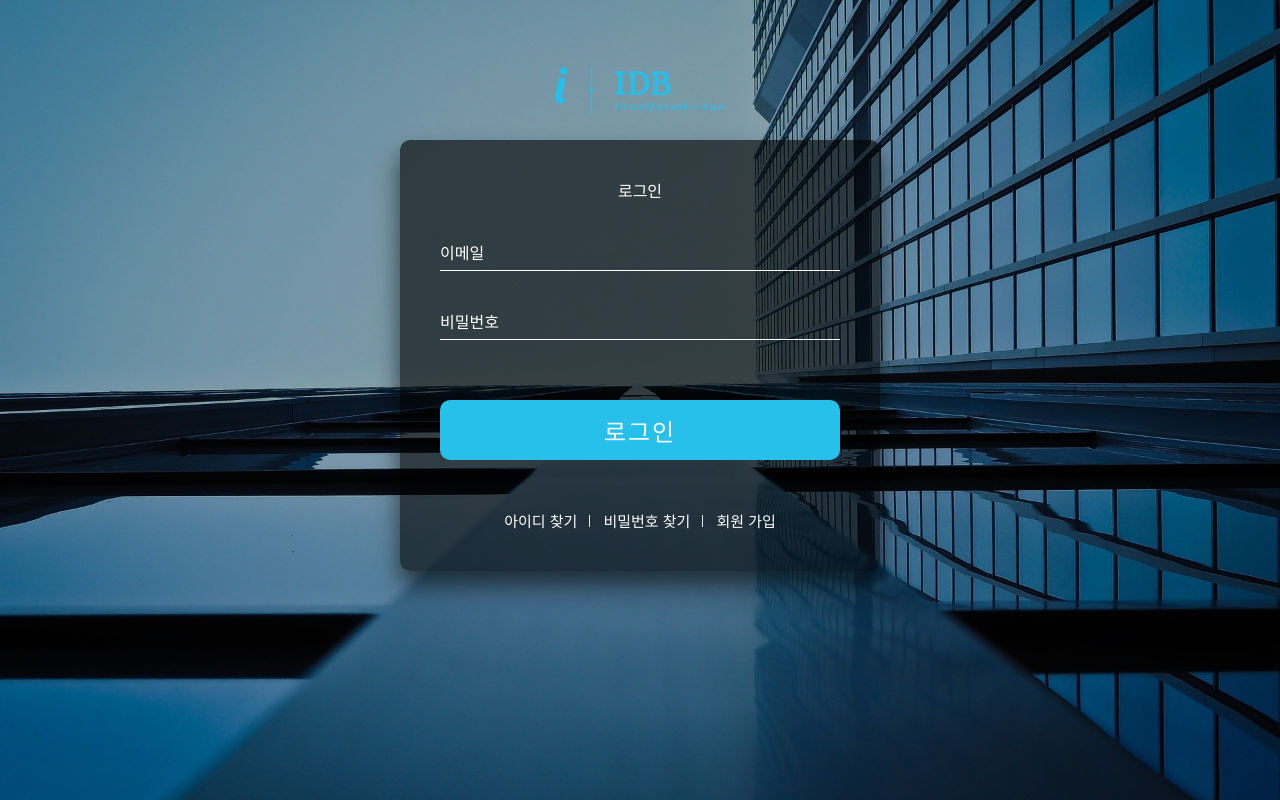
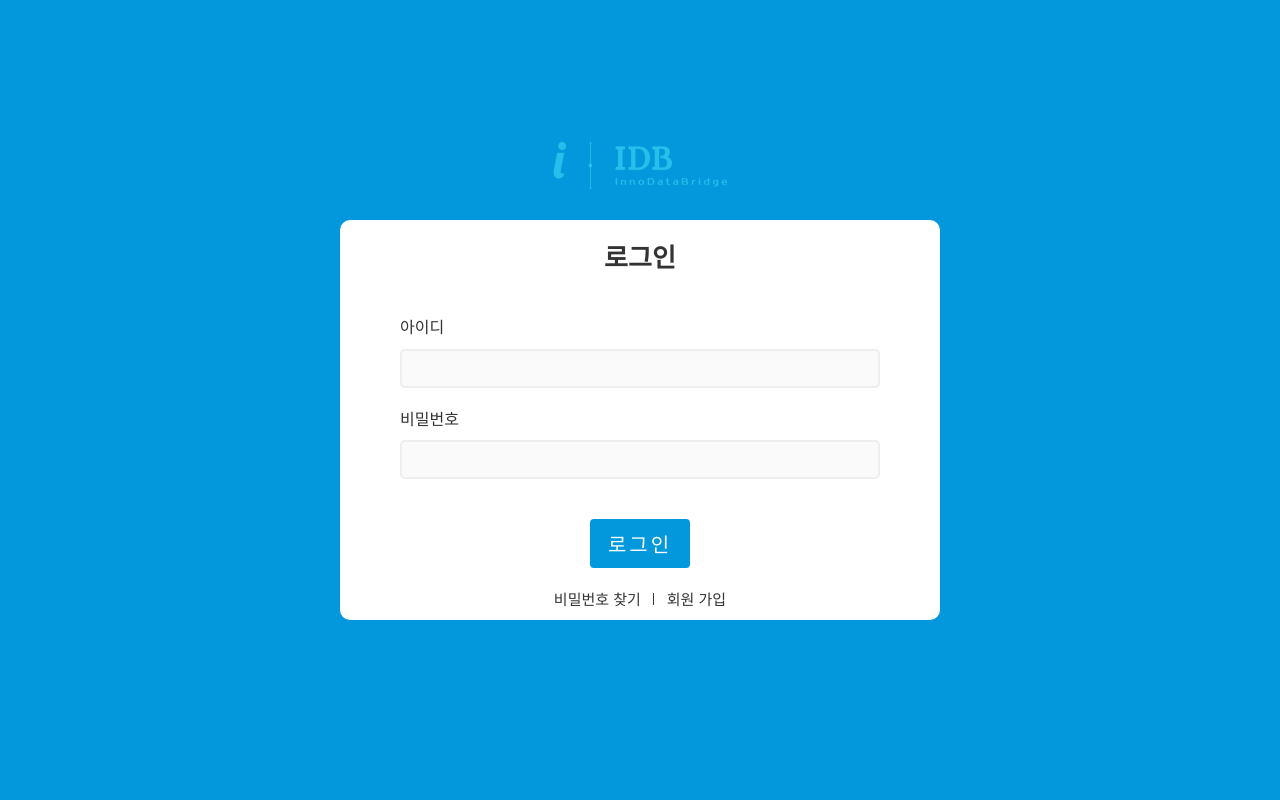
Before and after one commit to kmsdoit/WorkReportWithVueAndGo, a Vue app in the folder frontend/: page /login in a window 1280 px wide. Built offline with nearby package versions, Linux system fonts and the light colour scheme.

Commit message:
회원가입, 로그인 레이아웃 수정완료

```diff
--- a/frontend/src/components/Login.vue
+++ b/frontend/src/components/Login.vue
@@ -1,34 +1,48 @@
 <template>
-  <div class='login-container'>
+  <div class="login-bg">
     <!-- <Header></Header> -->
-    <div class="logo-box">
-      <img src="../assets/IDB_logo.png" alt="IDB_LOGO">
-    </div>
+    <div class="login-content">
+      <router-link to="/">
+        <img class="logo-img" src="../assets/IDB_logo.png" alt="IDB_LOGO" />
+      </router-link>
       <div class="login-box">
         <h2>로그인</h2>
         <form @submit.prevent="doLogin">
           <div class="user-box">
-          <input id="userID" type="text" name="" required="" v-model="userId"/>
-          <label>이메일</label>
+            <label>아이디</label>
+            <input
+              id="userID"
+              type="text"
+              name=""
+              required=""
+              v-model="userId"
+            />
           </div>
           <div class="user-box">
-          <input id="userPW" type="password" name="" required="" v-model="userPw"/>
             <label>비밀번호</label>
+            <input
+              id="userPW"
+              type="password"
+              name=""
+              required=""
+              v-model="userPw"
+            />
           </div>
-        <button type="submit" class='login-btn'>로그인</button>
+          <button type="submit" class="login-btn">로그인</button>
         </form>
-      <div class="find-and-register">
-        <button class='findId-btn'>아이디 찾기</button>
-        <button class='findPw-btn'>비밀번호 찾기</button>
-        <button class='signUp-btn' @click="goRegister()">회원 가입</button>
+        <div>
+          <!-- <button class="findId-btn">아이디 찾기</button> -->
+          <button class="findPw-btn">비밀번호 찾기</button>
+          <button class="signUp-btn" @click="goRegister()">회원 가입</button>
         </div>
+      </div>
+
     </div>
   </div>
 </template>
 
 <script>
-
-import axios from 'axios';
+import axios from "axios";
 // import Header from './Header.vue';
 
 export default {
@@ -46,179 +60,161 @@ export default {
       saveData.userId = this.userId;
       saveData.userPw = this.userPw;
       // fetch는 비교적 최신 브라우저에서만 동작하므로, 브라우저의 호환성을 위해 axios 라이브러리를 주로 쓴다고 함.
-            axios.post("url~~~")
-                .then(result => {
+      axios
+        .post("url~~~")
+        .then((result) => {
           console.log(result);
-            }).catch((err) => {
+
+          // 로그인 성공시
+          // this.$router.push("/main");
+
+
+        })
+        .catch((err) => {
           console.log(err);
         });
     },
     goRegister() {
       this.$router.push("/register");
-        }
+    },
   },
   // components: { Header }
-}
+};
 </script>
 
 <style>
-.login-container {
+.login-bg {
   width: 100vw;
   height: 100vh;
   overflow: hidden;
-  background-image: linear-gradient( rgba(0,0,0,0.3), rgba(0,0,0,0.3) ), url("../assets/architecture.jpg");
-  background-size: cover;
-  background-repeat: no-repeat;
-  background-position: center;
-  color: #fff;
+  /* background-color: #03a9f4; */
+  background-color: #0298db;
   font-size: 16px;
   font-weight: 400;
   line-height: 1.4;
-  font-family: -apple-system, BlinkMacSystemFont, "Segoe UI", Roboto, Oxygen, Ubuntu, Cantarell, "Open Sans", "Helvetica Neue", sans-serif;
+  font-family: -apple-system, BlinkMacSystemFont, "Segoe UI", Roboto, Oxygen,
+    Ubuntu, Cantarell, "Open Sans", "Helvetica Neue", sans-serif;
   margin: 0;
   padding: 0;
   box-sizing: border-box;
   text-align: center;
   position: relative;
 }
-/* logo-box */
-.logo-box {
-  width: 400px;
-  display: flex;
-  justify-content: center;
-  align-items: center;
-  margin: 100px auto 0;
+
+/* 로고 + 로그인 박스 */
+.login-content {
+  display: block;
+  margin: 140px auto;
+  width: 100%;
+  max-width: 1000px;
+  /* height: 400px; */
 }
-.logo-box img {
-  width: 200px;
-  height: 50px;
+
+/* logo-img */
+.logo-img {
+  display: block;
+  margin: 0 auto;
+  margin-top: 50px;
+  margin-bottom: 30px;
   image-rendering: -webkit-optimize-contrast;
   transform: translateZ(0);
   backface-visibility: hidden;
 }
 
-/* 로그인 박스 */
+/* login box */
 .login-box {
+  width: 100%;
+  max-width: 600px;
   display: block;
-  width: 400px;
-  margin: 10px auto;
-  padding: 40px;
-  background: rgba(0, 0, 0, 0.6);
+  margin: 0 auto;
+  height: 400px;
+  background: #fff;
+  color: #333;
+  border: none;
   border-radius: 10px;
-  box-shadow: 0 15px 25px rgba(0, 0, 0, 0.6);
+}
+.login-box h2 {
+  font-size: 26px;
+  font-weight: 800;
+  padding: 20px;
 }
 
-.login-box h2 {
-  margin: 0 0 30px;
-  padding: 0;
-  text-align: center;
+/* input + label in login box */
+.user-box {
+  width: 100%;
+  display: block;
+  margin: 10px auto;
+  text-align: left;
 }
-
-.user-box {
-  position: relative;
+.user-box:last-child {
+  margin-top: 30px;
+}
+.user-box input {
+  border: 2px solid #eee;
+  border-radius: 5px;
+  background-color: #fafafa;
+  padding: 10px;
+  width: 80%;
+  display: block;
+  margin: 10px auto;
+}
+.user-box label {
+  width: 80%;
+  display: block;
+  margin: 20px auto 10px;
 }
 
 
-.user-box input {
-  width: 100%;
-  padding: 10px 0;
-  font-size: 16px;
-  color: #fff;
-  margin-bottom: 30px;
-  border: none;
-  border-bottom: 1px solid #fff;
-  outline: none;
-  background: transparent;
-}
-.user-box label {
-  position: absolute;
-  top: 0;
-  left: 0;
-  padding: 10px 0;
-  font-size: 16px;
-  color: #fff;
-  pointer-events: none;
-  transition: 0.5s;
-}
-
-.user-box input:hover ~ label, .user-box input:valid ~ label {
-  top: -30px;
-  left: 0;
-  color: #e5e5e5;
-  font-size: 14px;
-}
-.user-box input:focus ~ label, .user-box input:valid ~ label {
-  top: -30px;
-  left: 0;
-  color: #c8c8c8;
-  font-size: 14px;
-}
-
-
-
+/* login button */
 .login-btn {
-  position: relative;
   display: inline-block;
   width: 100%;
-  height: 60px;
-  padding: 5px 5px;
-  font-size: 24px;
-  font-weight: 500;
+  max-width: 100px;
+  padding: 10px 15px;
+  font-size: 20px;
   text-decoration: none;
-  transition: 0.5s;
-  letter-spacing: 2px;
+  letter-spacing: 3px;
   margin-top: 30px;
 	color: #fff;
+  cursor: pointer;
+  transition: 0.5s;
   border: none;
-  border-radius: 10px;
-  background-color: #26c0eb;
-  cursor: pointer;
+	border-radius: 4px;
+  background: #0298db;
 }
 .login-btn:hover {
-  /* background-color: #fff;
-  border: 3px solid #26bfeb; */
-  /* color: #26bfeb; */
   background-color: #0276aa;
 }
 
-.find-and-register {
-  display: flex;
-  justify-content: center;
-  align-items: center;
-  /* width: 400px; */
-  text-align: center;
-}
-
-.findId-btn,
+/* pw,  */
 .findPw-btn,
 .signUp-btn {
-  margin-top: 50px;
+  margin-top: 20px;
   padding: 0 13px 0;
   border: none;
   background: transparent;
-  color: white;
+  color: #333;
   font-size: 15px;
   transition: 0.5s;
   cursor: pointer;
   position: relative;
 }
-.findId-btn::after, .findPw-btn::after {
+
+.findPw-btn::after {
   content: "";
   width: 1px;
   height: 12px;
-  background-color: #e5e5e5;
+  background-color: #333;
   position: absolute;
   top: 0;
   bottom: 0;
   right: 0;
   margin: auto;
 }
-.findId-btn:hover,
+
 .findPw-btn:hover,
 .signUp-btn:hover {
-  border-bottom: 1px solid #fff;
-  color: #26bfeb;
+  /* border-bottom: 1px solid #333; */
+  color: #0298db;
 }
-
-
 </style>
--- a/frontend/src/components/Register.vue
+++ b/frontend/src/components/Register.vue
@@ -1,64 +1,66 @@
 <template>
 <!-- <Header></Header> -->
+<div class="register-bg">
+  <router-link to="/">
+    <img class="logo-img" src="../assets/IDB_logo.png" alt="IDB_LOGO">
+  </router-link>
   <div class="register-container">
-		<!-- <div class="w-30">
-			<div>idb관련 이미지나 로고 넣기</div>
-		</div> -->
-		<!-- <div class="w-70"> -->
-    <div class="logo-box">
-      <img src="../assets/IDB_logo.png" alt="IDB_LOGO">
-    </div>
-			<form @submit.prevent="submitForm" class="register-form">
+			<form @submit.prevent="submitForm">
 				<h2> 회원가입 </h2>
 				<!-- ID -->
-				<div class="id-box register-div">
+				<div class="id-box register-box">
 					<label for="id">아이디</label>
 					<input type="text" id="id" autofocus v-model="id" @blur="IdValidation()"/>
-					<!-- <p class="idNone" id="idMsg">{{idMsg}}</p> -->
+					<p class="idNone" id="idMsg">{{idMsg}}</p>
 				</div>
 				<!-- PW -->
-				<div class="pw-box register-div">
+				<div class="pw-box register-box">
 					<label for="pw">비밀번호</label>
 					<input type="password" id="pw" v-model="pw" @blur="PwValidation()"/>
 					<p class="pwNone" id="pwMsg">{{pwMsg}}</p>
 				</div>
 				<!-- PW확인 -->
-				<div class="pw-check-box register-div">
+				<div class="pw-check-box register-box">
 					<label for="pwCheck">비밀번호 확인</label>
 					<input type="password" id="pwCheck" v-model="pwCheck" @blur="PwCheckValidation()"/>
 					<p class="pwCheckNone" id="pwCheckMsg">{{pwCheckMsg}}</p>
 				</div>
         <!-- ! 이메일이랑 네임 묶고 -->
         <!-- Name -->
-        <div class="name-box register-div">
-          <label for="name">이름</label>
+        <div class="name-box register-box2">
+          <p>이름</p>
           <input type="text" id="name" v-model="name" />
           <p class="nameNone" id="nameMsg">{{nameMsg}}</p>
         </div>
 				<!-- Email -->
-				<div class="email-box register-div">
-					<label for="email">이메일</label>
+				<div class="email-box register-box2">
+					<p>이메일</p>
 					<input type="email" id="email" v-model="email" />
 					<p class="emailNone" id="emailMsg">{{emailMsg}}</p>
 				</div>
+        <div style="clear: both"></div>
         <!-- ! 입사일이랑 직책 묶자 -->
 				<!-- 입사일 -->
-				<div class="join-box register-div">
-					<label for="joinCompany">입사일</label>
+				<div class="join-box register-box2">
+					<p>입사일</p>
 					<input type="text" id="joinCompany" v-model="joinCompany"  />
 					<p class="joinCompanyNone" id="joinCompanyMsg">{{joinCompanyMsg}}</p>
 				</div>
         <!-- 직책 -->
-				<div class="position-box register-div">
-					<label for="position">직책</label>
+				<div class="position-box register-box2">
+					<p>직책</p>
 					<input type="text" id="position" v-model="position" />
           <p class="positionNone" id="positionMsg">{{positionMsg}}</p>
 				</div>
+        <div style="clear: both"></div>
         <!-- 가입버튼 -->
 				<button type="submit" class="register-btn">가입하기</button>
 			</form>
 		</div>
 	<!-- </div> -->
+
+</div>
+
 </template>
 
 <script>
@@ -89,11 +91,13 @@ export default {
     methods: {
         //^ id 유효성 검사 (id 형식으로 변경해야함)
         IdValidation() {
-            /* eslint-disable */
-            // 아이디는 공백이면 안되고, 이메일 형식으로 작성되어야 한다.
-            const reg = /^[0-9a-zA-Z]([-_.]?[0-9a-zA-Z])*@[0-9a-zA-Z]([-_.]?[0-9a-zA-Z])*.[a-zA-Z]{2,3}$/i;
-            const isValidId = reg.test(this.id);
-            console.log(isValidId); // 유효한 id를 입력하면 true가 나와야함
+        /* eslint-disable */
+        // 영문 대문자 또는 소문자 또는 숫자로 시작하는 아이디, 길이는 5~15자, 끝날때 제한 없음
+        const idReg = /^[A-za-z0-9]{5,15}/g;
+        const isValidId = idReg.test(this.id);
+
+
+
             const userId = document.getElementById("id");
             if (this.id.length == 0) {
                 userId.classList.add("border-red");
@@ -146,7 +150,18 @@ export default {
                 userPwCheck.classList.remove("border-red");
                 this.pwCheckMsg = "";
             }
-        },
+      },
+      emailValidation() {
+        // 이메일은 공백이면 안되고, 이메일 형식으로 작성되어야 한다.
+            const Reg = /^[0-9a-zA-Z]([-_.]?[0-9a-zA-Z])*@[0-9a-zA-Z]([-_.]?[0-9a-zA-Z])*.[a-zA-Z]{2,3}$/i;
+            const isValidEmail = reg.test(this.id);
+        console.log(isValidId); // 유효한 id를 입력하면 true가 나와야함
+
+
+
+      },
+
+
         //^ 가입하기 클릭시 실행할 함수(form 전송시)
         submitForm() {
             // 폼 전송시 id, pw, pwCheck 모두 검사
@@ -171,136 +186,118 @@ export default {
 </script>
 
 <style>
-.register-container {
+div, input, form {
+  box-sizing: border-box;
+  margin: 0;
+  padding: 0;
+}
+.register-bg {
   width: 100vw;
   height: 100vh;
   overflow: hidden;
-  background-image: linear-gradient( rgba(0,0,0,0.3), rgba(0,0,0,0.3) ), url("../assets/architecture.jpg");
-  background-size: cover;
-  background-repeat: no-repeat;
-  background-position: center;
-  color: #fff;
+  background-color: #0298db;
   font-size: 16px;
   font-weight: 400;
   line-height: 1.4;
-  font-family: -apple-system, BlinkMacSystemFont, "Segoe UI", Roboto, Oxygen, Ubuntu, Cantarell, "Open Sans", "Helvetica Neue", sans-serif;
-  margin: 0;
-  padding: 0;
-  box-sizing: border-box;
-  text-align: center;
+  font-family: -apple-system, BlinkMacSystemFont, "Segoe UI", Roboto, Oxygen,
+    Ubuntu, Cantarell, "Open Sans", "Helvetica Neue", sans-serif;
   position: relative;
 }
 
-/* 화면 왼쪽 30% */
-/* .w-30 {
-	width: 30vw;
-	height: 100vh;
-	display: flex;
-	background-color: royalblue;
-	position: absolute;
-	top: 0;
-	left: 0;
-} */
-/* 화면 오른쪽 70% */
-/* .w-70 {
-	width: 70vw;
-	height: 100vh;
-	display: flex;
-	justify-content: center;
-	align-items: center;
-} */
+.register-container {
+  background: #fff;
+  padding: 30px;
+  width: 100%;
+  max-width: 600px;
+  height: auto;
+  margin: 40px auto;
+  border: none;
+  border-radius: 10px;
+  position: relative;
+}
 
-/* logo-box */
-.logo-box {
-  width: 400px;
-  display: flex;
-  justify-content: center;
-  align-items: center;
-  margin: 50px auto 0;
-}
-.logo-box img {
-  width: 200px;
-  height: 50px;
+
+/* logo-img */
+.logo-img {
+  display: block;
+  margin-left: auto;
+  margin-right: auto;
   image-rendering: -webkit-optimize-contrast;
   transform: translateZ(0);
   backface-visibility: hidden;
 }
 
-/* form */
-.register-form {
-	display: block;
-  margin: 0px auto;
-  width: 500px;
-  padding: 40px;
-  background: rgba(0, 0, 0, 0.6);
-  border-radius: 10px;
-  box-shadow: 0 15px 25px rgba(0, 0, 0, 0.6);
-}
-.register-form h2 {
-	margin: 0 0 40px;
-	font-size: 30px;
-	font-weight: 600;
-}
-.register-div {
-	/* width: 100%; */
-	margin: 5px auto 60px;
-	position: relative;
+.register-container form h2 {
+	font-size: 26px;
+  font-weight: 800;
+  text-align: center;
 }
 
-.register-div input {
+/* 아이디, 비밀번호, 비밀번호 확인 */
+.register-box {
+	width: 96%;
+	display: block;
+  margin: 20px auto;
+}
+
+.register-box input, .register-box2 input {
+  width: 100%;
+  padding: 10px;
+	border: 2px solid #eee;
+  border-radius: 5px;
+  background-color: #fafafa;
+}
+.register-box label {
 	width: 100%;
-	display: block;
-	/* margin-bottom: 60px; */
-	padding: 5px 0;
-	border: none;
-  border-bottom: 1px solid #fff;
-  outline: none;
-  background: transparent;
+  display: block;
+  margin: 10px auto;
 }
-.register-div label {
-	position: absolute;
-  top: -30px;
-  left: 0;
-	/* padding: 5px; */
-  font-size: 20px;
-  color: #fff;
-  pointer-events: none;
-  transition: 0.5s;
-}
-.register-div p {
-	text-align: left;
-	margin-top: 5px;
+
+.register-box p {
+  width: 100%;
+  display: block;
+  margin: 8px auto;
 	color: tomato;
 }
 
+/* 이름, 이메일, 입사일, 직책 */
+.register-box2 {
+  width: 50%;
+  float: left;
+  padding: 10px;
+}
+
 /* 클래스 추가시 붙이기 */
-.register-div .border-red {
+.register-box .border-red {
 	border: none;
-	border-bottom: 1px solid red;
+	border: 1px solid red;
 	outline: none;
 }
-/* .idNone, .pwNone, .pwCheckNone {
-	display: none;
-} */
+
+.join-box, .position-box {
+  margin-bottom: 50px;
+}
 
 .register-btn {
-  display: inline-block;
+  display: block;
   width: 100%;
+  max-width: 150px;
   padding: 10px 15px;
   font-size: 20px;
   text-decoration: none;
   letter-spacing: 3px;
-  margin-top: -20px;
+  /* margin-top: 50px; */
 	color: #fff;
   cursor: pointer;
   transition: 0.5s;
-  border: 1px solid #fff;
-	border-radius: 2px;
-  background: transparent;
+  border: none;
+	border-radius: 4px;
+  background: #0298db;
+  position: absolute;
+  right: 40px;
+  bottom: 10px;
 }
 .register-btn:hover {
-	color: #333;
-  border-radius: 5px;
-  background-color: #c8c8c8;
+	background-color: #0276aa;
 }
 </style>
--- a/frontend/src/router.js
+++ b/frontend/src/router.js
@@ -5,6 +5,7 @@ import StartView from './components/StartView.vue';
 import Login from './components/Login.vue';
 import ErrorPage from './components/ErrorPage.vue';
 import Register from './components/Register.vue';
+import Main from './components/Main.vue';
 
 
 
@@ -24,6 +25,11 @@ const routes = [
     name: "Register",
     component: Register,
   },
+  {
+    path: "/main",
+    name: "Main",
+    component: Main,
+  },
   // 같은 라우터에 걸리면 위에 있는걸 적용시킨다. 따라서, 404 페이지같은 경우 맨 아래에 기재하자.
   {
     path: "/:anyting",
```
Also changed, not shown: frontend/src/components/Main.vue (+7 -10 lines), frontend/src/components/StartView.vue (+2 -6 lines), frontend/src/assets/architecture.jpg (deleted), frontend/src/assets/skyscrapers.webp (deleted). Lines whose indentation alone changed are shown as unchanged.
